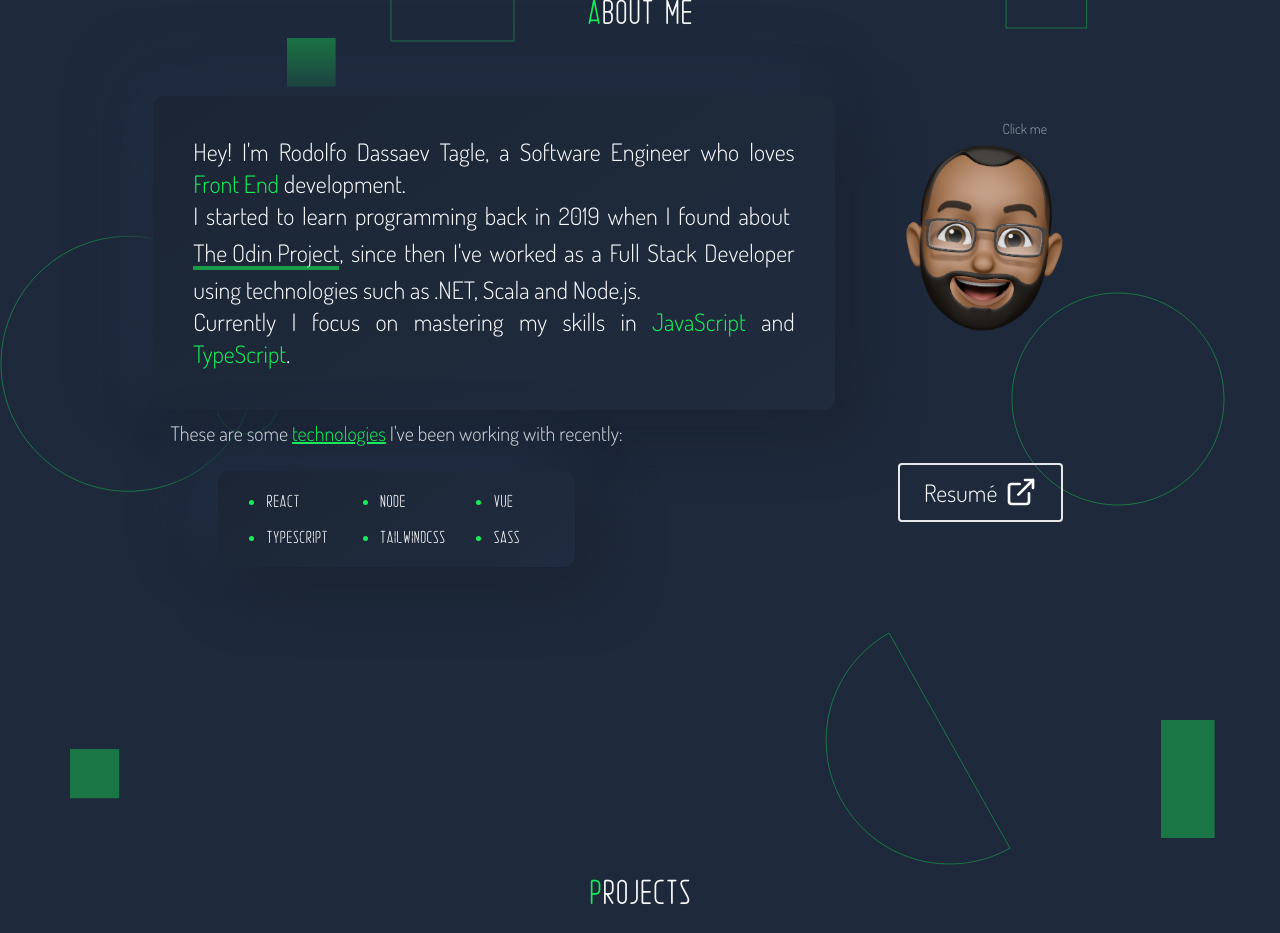
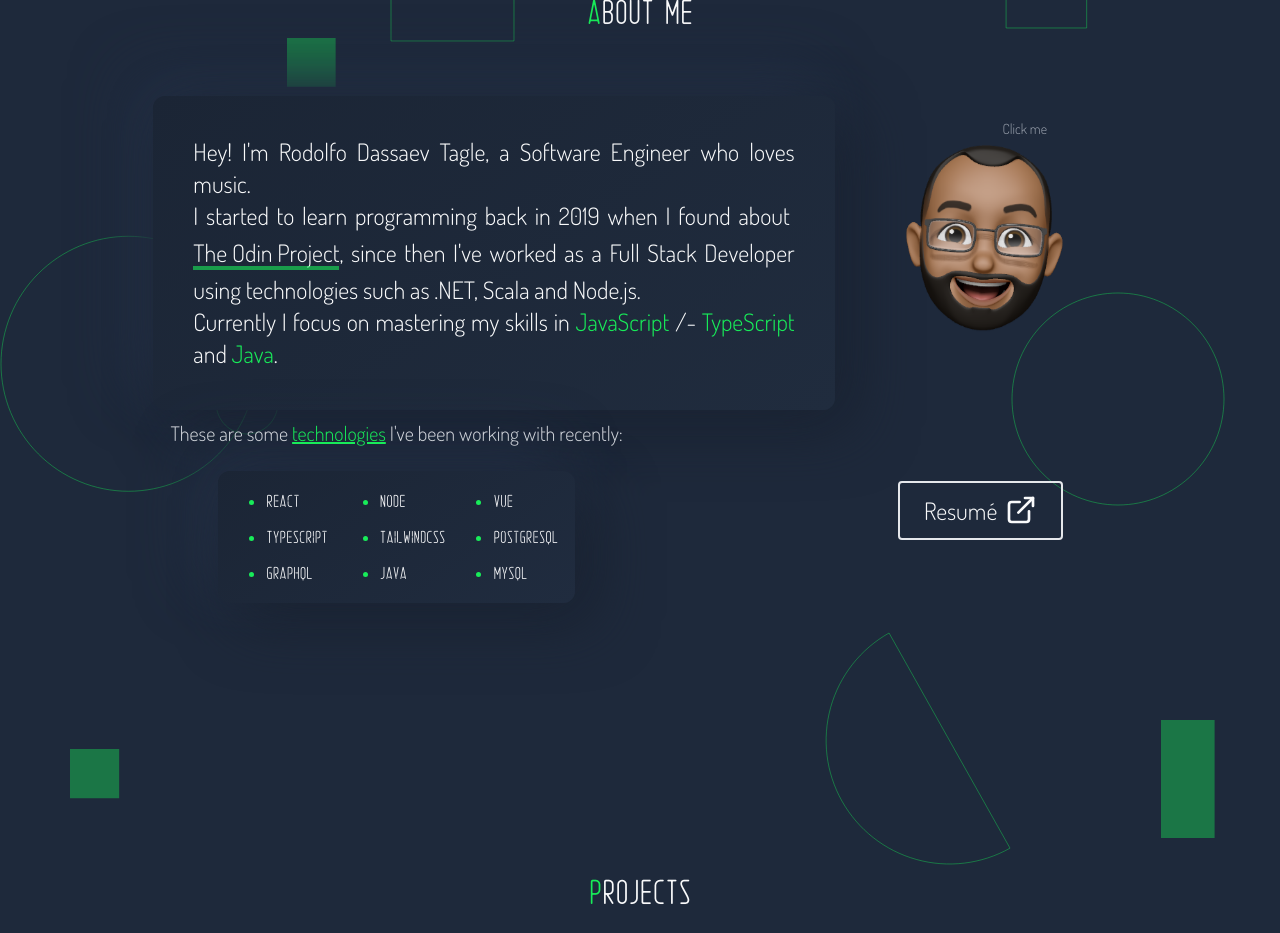
Before and after one commit to dassaevtagle/portfolio_2022, a React (Create React App) app: page / in a window 1280 px wide. Shown: the part 940-1873 px from the top of the page. Built offline with nearby package versions, Linux system fonts and the light colour scheme.

Commit message:
add new cv

```diff
--- a/src/sections/About.tsx
+++ b/src/sections/About.tsx
@@ -18,9 +18,12 @@ function About () {
     'Vue',
     'TypeScript',
     'TailwindCSS',
-    'SASS',
+    'PostgreSQL',
+    'GraphQL',
+    'Java',
+    'MySQL'
   ]
-  const resumeUrl = 'https://drive.google.com/file/d/1fwXagkzVHhH2N3Mv6rgwcuLzrCih494D/view?usp=sharing'
+  const resumeUrl = './cv.pdf'
   const [flip, setFlip] = useState<boolean>(false)
   const aboutRef = useRef<HTMLDivElement>(null)
   const { isMobile } = useWidth()
@@ -56,15 +59,14 @@ function About () {
         <div className="about-grid">
           <div className="about-grid_description">
             <p>
-              Hey! I'm Rodolfo Dassaev Tagle, a Software Engineer who loves
-              <span className="text-highlight"> Front End</span> development.
+              Hey! I'm Rodolfo Dassaev Tagle, a Software Engineer who loves music.
               <br/>
               I started to learn programming back in 2019 when I found about&nbsp;
               <ExternalLink href="https://theodinproject.com" type="hover">The Odin Project</ExternalLink>,
               since then I've worked as a Full Stack Developer using technologies such as .NET, Scala and Node.js.
               <br/>
               Currently I focus on mastering my skills in
-              <span className="text-highlight"> JavaScript</span> and <span className="text-highlight">TypeScript</span>.
+              <span className="text-highlight"> JavaScript </span> /- <span className="text-highlight"> TypeScript</span> and <span className="text-highlight">Java</span>.
             </p>
           </div>
           <div className="about-grid_memoji">
--- a/src/sections/Projects.tsx
+++ b/src/sections/Projects.tsx
@@ -30,9 +30,8 @@ function Projects() {
       image: CostCalculator,
       name: 'Cost calculator',
       description: `This was my first React application and my first one deployed to AWS (EC2).
-      It is a cost calculator made for a local bakery. Made with MERN stack. PASSWORD: chocolate`,
+      It is a cost calculator made for a local bakery. Made with MERN stack.`,
       sourceUrl: 'https://github.com/dassaevtagle/cost-calculator',
-      demoUrl: 'https://calculador-costos.herokuapp.com/',
       lgColumn: true,
     },
     {
@@ -41,7 +40,6 @@ function Projects() {
       description: `This was made in 3 days to pass the Torre (torre.co)
       test for the Software Developer Intern position. Written with the MERN stack.`,
       sourceUrl: 'https://github.com/dassaevtagle/employee-info',
-      demoUrl: 'https://torreco-test.herokuapp.com/',
       lgRow: true,
     },
     {
@@ -73,7 +71,6 @@ function Projects() {
       image: Portfolio2021,
       description: `This was my first portfolio I created. A single HTML, CSS and JS static project.
       A small Express server was used for the mail delivery in the contact form.`,
-      demoUrl: 'http://dassaev-tagle-portfolio.herokuapp.com/',
     },
   ]
 
```
Also changed, not shown: 2 other files (tests, documents, lock files or other folders).
